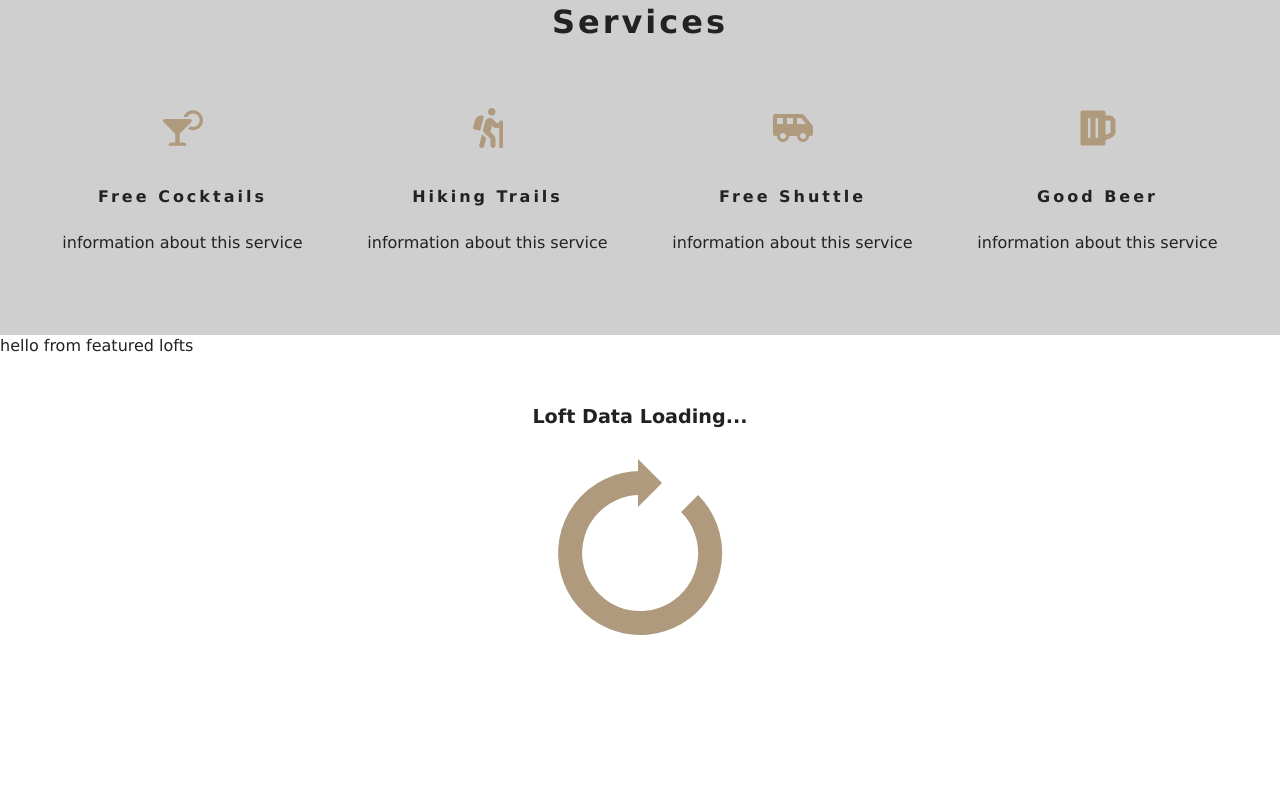
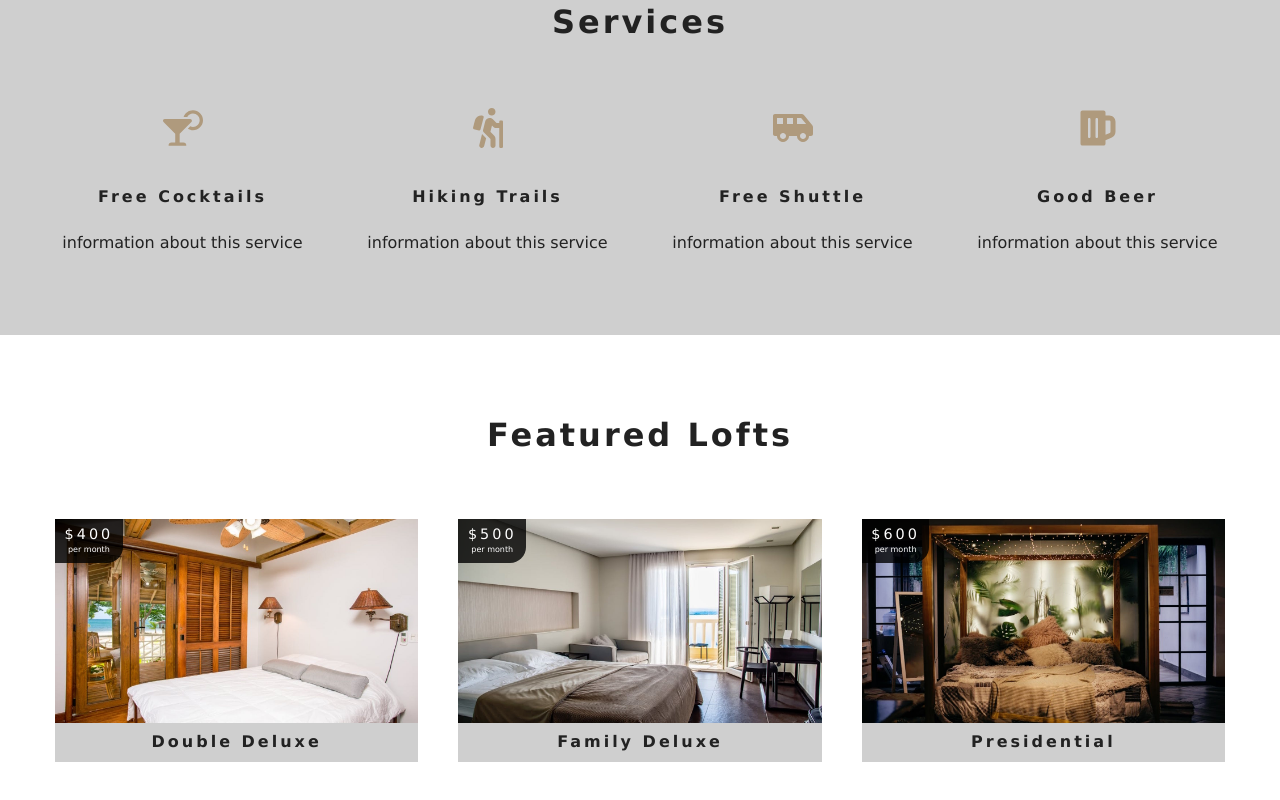
Before and after one commit to a-hash98/rentaloft, a React (Create React App) app: page / in a window 1280 px wide. Shown: the part 878-1678 px from the top of the page. Before the commit the page ends 1538 px from the top, so only its background shows below. Built offline with nearby package versions, Linux system fonts and the light colour scheme.

Commit message:
loft details skeleton

```diff
--- a/src/Context.js
+++ b/src/Context.js
@@ -35,9 +35,15 @@
         return tempItems
     }
 
+    getLoft = (slug) => {
+        let tempLofts = [...this.state.lofts]
+        const loft = tempLofts.find((loft => loft.slug === slug))
+        return loft
+    }
+
     render() {
         return (
-            <LoftContext.Provider value={this.state}>
+            <LoftContext.Provider value={{...this.state, getRoom: this.getRoom}}>
             {this.props.children}
             </LoftContext.Provider>
 
--- a/src/components/FeaturedLofts.js
+++ b/src/components/FeaturedLofts.js
@@ -1,15 +1,26 @@
 import React, { Component } from 'react'
+import Title from './Title'
+import Loft from '../pages/Loft'
 import { LoftContext } from '../Context'
 import Loading from './Loading'
+
 
 export default class FeaturedLofts extends Component {
     static contextType = LoftContext
     render() {
 
-            const { featuredLofts } = this.context
+            let { loading, featuredLofts } = this.context
+            featuredLofts = featuredLofts.map(loft => {
+                return <Loft id={loft.id} loft={loft} />
+            })
+            return (
+                <section className="featured-rooms">
+                    <Title title="featured lofts"/>
+                    <div className="featured-rooms-center">
+                        {loading ? <Loading /> : featuredLofts }
+                    </div>
 
-            return <div> hello from featured lofts
-            <Loading />
-            </div>
+                </section>
+            )
     }
 }
--- a/src/pages/Loft.js
+++ b/src/pages/Loft.js
@@ -1,10 +1,27 @@
 import React from 'react'
+//set up default image
+import defaultImage from '../images/room-1.jpeg'
+import { Link } from 'react-router-dom'
 
-const Loft = () => {
+const Loft = ({loft}) => {
+    const { name, slug, images, price } = loft
+
     return (
-        <div>
-            single loft page
+        <article className="loft">
+
+        <div className="img-container">
+            <img src={images[0] || defaultImage } alt="standard loft" />
+            <div className="price-top">
+                <h6>${price}</h6>
+                <p>per month</p>
+            </div>
+            <Link to={`/lofts/${slug}`} className="btn-primary room-link">
+                Facilities
+            </Link>
         </div>
+        <p className="room-info"> {name} </p>
+
+        </article>
     )
 }
 
```
Also changed, not shown: src/pages/LoftDetails.js (added, +46 -0 lines).
